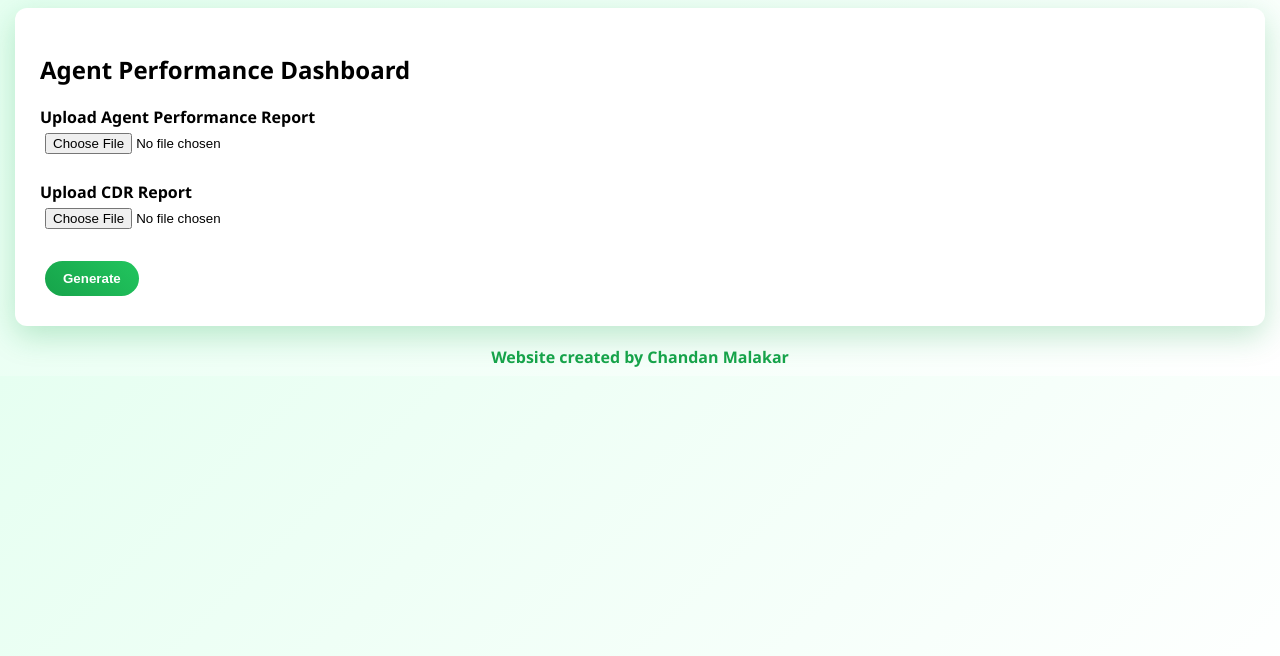
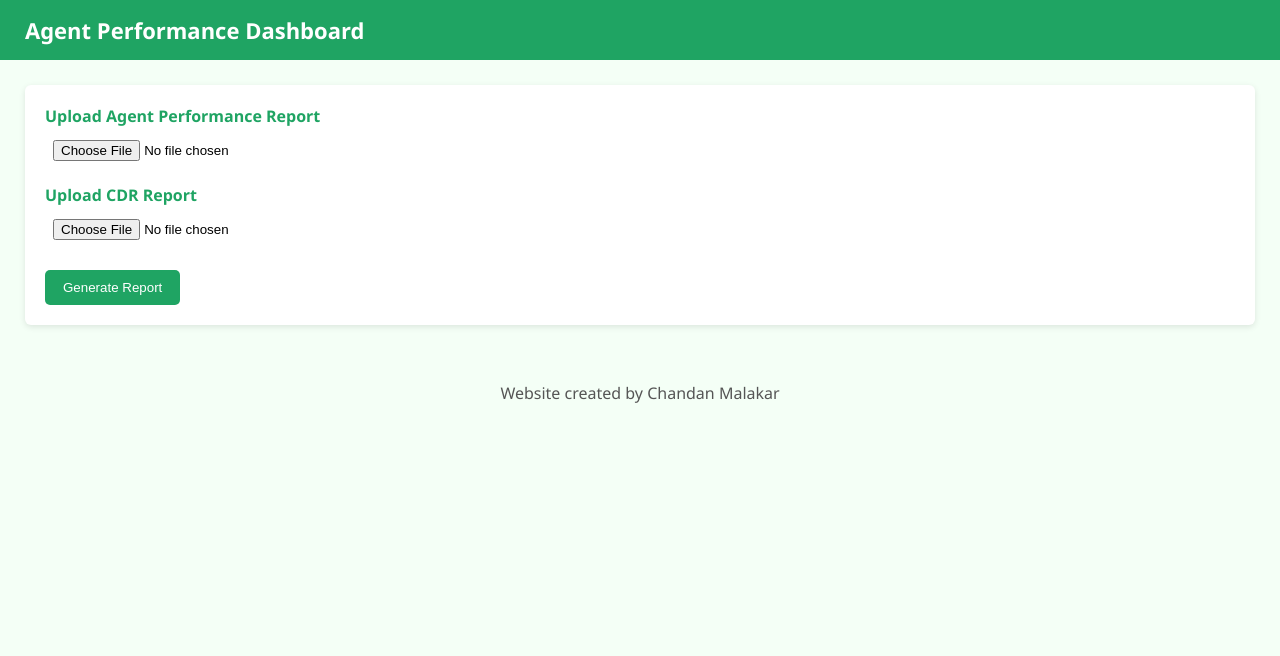
Before and after one commit to Viratmalakar/agent.performance.site, a Flask app: page / in a window 1280 px wide. Shown: the top 656 px of the page. Run offline with Flask 3, Linux system fonts and the light colour scheme.

Commit message:
Update index.html

```diff
--- a/templates/index.html
+++ b/templates/index.html
@@ -1,143 +1,244 @@
 <!DOCTYPE html>
-<html>
+<html lang="en">
 <head>
-<title>Agent Performance</title>
-
-<script src="https://cdn.jsdelivr.net/npm/html2canvas@1.4.1/dist/html2canvas.min.js"></script>
+<meta charset="UTF-8">
+<title>Agent Performance Dashboard</title>
+<script src="https://cdnjs.cloudflare.com/ajax/libs/html2canvas/1.4.1/html2canvas.min.js"></script>
 
 <style>
 body{
-background:linear-gradient(135deg,#e6fff1,#ffffff);
-font-family:Segoe UI;
+    font-family:Segoe UI,Arial;
+    background:#f4fff6;
+    margin:0;
+}
+header{
+    background:#1fa463;
+    color:white;
+    padding:15px 25px;
+    font-size:22px;
+    font-weight:bold;
+}
+.container{
+    padding:25px;
+}
+.card-box{
+    display:grid;
+    grid-template-columns:repeat(auto-fit,minmax(200px,1fr));
+    gap:15px;
+    margin-bottom:20px;
+}
+.card{
+    background:white;
+    border-left:6px solid #1fa463;
+    padding:15px;
+    box-shadow:0 2px 6px rgba(0,0,0,0.1);
+}
+.card h4{margin:0;color:#555;font-size:14px;}
+.card h2{margin:5px 0;color:#1fa463}
+
+.upload-box{
+    background:white;
+    padding:20px;
+    border-radius:6px;
+    box-shadow:0 2px 6px rgba(0,0,0,.1);
+    margin-bottom:20px;
+}
+.upload-box label{
+    font-weight:bold;
+    display:block;
+    margin-bottom:5px;
+    color:#1fa463;
+}
+input[type=file]{
+    width:100%;
+    padding:8px;
 }
 
-.box{
+button{
+    background:#1fa463;
+    color:white;
+    border:none;
+    padding:10px 18px;
+    border-radius:5px;
+    cursor:pointer;
+    margin-right:8px;
+}
+button:hover{background:#168a52}
+
+.table-box{
     background:white;
-padding:25px;
-border-radius:12px;
-max-width:1200px;
-margin:auto;
-box-shadow:0 10px 30px rgba(22,163,74,0.25);
-}
-
-input{margin:5px;}
-
-button{
-background:linear-gradient(45deg,#16a34a,#22c55e);
-color:white;border:none;
-padding:10px 18px;
-border-radius:20px;
-margin:5px;
-font-weight:bold;
-cursor:pointer;
+    padding:15px;
+    border-radius:6px;
+    box-shadow:0 2px 6px rgba(0,0,0,.1);
+    overflow:auto;
 }
 
 table{
     width:100%;
     border-collapse:collapse;
-margin-top:20px;
+}
+th,td{
+    border:1px solid #ddd;
+    padding:8px;
+    text-align:center;
+}
+th{
+    background:#1fa463;
+    color:white;
 }
 
-th{background:#16a34a;color:white;padding:10px;}
-td{padding:8px;border:1px solid #ddd;}
-tr:hover{background:#dcfce7;}
-
-#loading{
-position:fixed;top:0;left:0;width:100%;height:100%;
-background:white;display:none;
-align-items:center;justify-content:center;
-font-size:32px;color:#16a34a;font-weight:bold;
-z-index:9999;
+tfoot td{
+    font-weight:bold;
+    background:#eafff1;
 }
 
-footer{text-align:center;margin-top:20px;color:#16a34a;font-weight:bold;}
+footer{
+    text-align:center;
+    padding:12px;
+    color:#555;
+}
+
+#loader{
+    position:fixed;
+    inset:0;
+    background:rgba(255,255,255,.85);
+    display:none;
+    align-items:center;
+    justify-content:center;
+    font-size:26px;
+    color:#1fa463;
+    font-weight:bold;
+    z-index:999;
+}
 </style>
 </head>
+
 <body>
 
-<div id="loading">Generating Report...</div>
+<header>Agent Performance Dashboard</header>
 
-<div class="box">
-<h2>Agent Performance Dashboard</h2>
+<div id="loader">Generating Report...</div>
 
-<b>Upload Agent Performance Report</b><br>
-<input type="file" id="agent"><br><br>
+<div class="container">
 
-<b>Upload CDR Report</b><br>
-<input type="file" id="cdr"><br><br>
+<div class="upload-box">
+    <label>Upload Agent Performance Report</label>
+    <input type="file" id="agentFile">
 
-<button onclick="generate()">Generate</button>
-<button id="exportBtn" onclick="exportExcel()" style="display:none">Export</button>
-<button id="copyBtn" onclick="copyImage()" style="display:none">Copy Table Image</button>
-<button id="resetBtn" onclick="resetAll()" style="display:none">Reset</button>
+    <label style="margin-top:15px;">Upload CDR Report</label>
+    <input type="file" id="cdrFile">
 
-<div id="table"></div>
+    <br><br>
+    <button onclick="generate()">Generate Report</button>
+    <button onclick="exportExcel()" id="exportBtn" style="display:none;">Export Excel</button>
+    <button onclick="copyTableImage()" id="copyBtn" style="display:none;">Copy Table</button>
+    <button onclick="resetAll()" id="resetBtn" style="display:none;">Reset</button>
+</div>
+
+<div class="card-box" id="cards" style="display:none;">
+    <div class="card"><h4>Total Login</h4><h2 id="c_login">0</h2></div>
+    <div class="card"><h4>Total Talk Time</h4><h2 id="c_talk">0</h2></div>
+    <div class="card"><h4>Total Mature</h4><h2 id="c_mature">0</h2></div>
+    <div class="card"><h4>IB Mature</h4><h2 id="c_ib">0</h2></div>
+    <div class="card"><h4>OB Mature</h4><h2 id="c_ob">0</h2></div>
+    <div class="card"><h4>Total IVR Hit</h4><h2 id="c_ivr">0</h2></div>
+</div>
+
+<div class="table-box" id="tableBox" style="display:none;">
+    <table id="resultTable"></table>
+</div>
+
 </div>
 
 <footer>Website created by Chandan Malakar</footer>
 
 <script>
-let report=[];
+let lastData=[];
 
 function generate(){
-loading.style.display="flex";
-let f=new FormData();
-f.append("agent",agent.files[0]);
-f.append("cdr",cdr.files[0]);
+    let agent=document.getElementById("agentFile").files[0];
+    let cdr=document.getElementById("cdrFile").files[0];
 
-fetch("/process",{method:"POST",body:f})
-.then(r=>r.json())
-.then(d=>{
-report=d;
-draw(d);
-loading.style.display="none";
-exportBtn.style.display="inline";
-copyBtn.style.display="inline";
-resetBtn.style.display="inline";
-});
+    if(!agent||!cdr){
+        alert("Please upload both files");
+        return;
     }
 
-function draw(d){
-let h="<table id='rtable'><tr>";
-Object.keys(d[0]).forEach(k=>h+="<th>"+k+"</th>");
-h+="</tr>";
-d.forEach(r=>{
-h+="<tr>";
-Object.values(r).forEach(v=>h+="<td>"+v+"</td>");
-h+="</tr>";
+    let fd=new FormData();
+    fd.append("agent",agent);
+    fd.append("cdr",cdr);
+
+    document.getElementById("loader").style.display="flex";
+
+    fetch("/process",{method:"POST",body:fd})
+    .then(r=>r.json())
+    .then(data=>{
+        document.getElementById("loader").style.display="none";
+        lastData=data;
+        renderTable(data);
+    })
+}
+
+function renderTable(data){
+    let table=document.getElementById("resultTable");
+    table.innerHTML="";
+
+    if(data.length==0) return;
+
+    let head="<tr>";
+    Object.keys(data[0]).forEach(k=>{
+        head+="<th>"+k+"</th>";
     });
-h+="</table>";
-table.innerHTML=h;
+    head+="</tr>";
+    table.innerHTML=head;
+
+    data.forEach(r=>{
+        let row="<tr>";
+        Object.values(r).forEach(v=>{
+            row+="<td>"+v+"</td>";
+        });
+        row+="</tr>";
+        table.innerHTML+=row;
+    });
+
+    document.getElementById("tableBox").style.display="block";
+    document.getElementById("cards").style.display="grid";
+    document.getElementById("exportBtn").style.display="inline-block";
+    document.getElementById("copyBtn").style.display="inline-block";
+    document.getElementById("resetBtn").style.display="inline-block";
+
+    // Top cards from last row total
+    let t=data[data.length-1];
+    document.getElementById("c_login").innerText=t["Total Login"];
+    document.getElementById("c_talk").innerText=t["Total Talk Time"];
+    document.getElementById("c_mature").innerText=t["Total Mature"];
+    document.getElementById("c_ib").innerText=t["IB Mature"];
+    document.getElementById("c_ob").innerText=t["OB Mature"];
+    document.getElementById("c_ivr").innerText=t["Total IVR Hit"];
 }
 
 function exportExcel(){
-fetch("/export",{method:"POST",body:JSON.stringify(report)})
+    fetch("/export",{method:"POST",body:JSON.stringify(lastData)})
     .then(r=>r.blob())
     .then(b=>{
         let a=document.createElement("a");
         a.href=URL.createObjectURL(b);
-a.download="report.xlsx";
+        a.download="Agent_Performance_Report_"+new Date().toLocaleString().replace(/[:\/]/g,"-")+".xlsx";
         a.click();
-});
+    })
 }
 
-function copyImage(){
-html2canvas(document.getElementById("rtable")).then(canvas=>{
+function copyTableImage(){
+    html2canvas(document.getElementById("tableBox")).then(canvas=>{
         canvas.toBlob(b=>{
             navigator.clipboard.write([new ClipboardItem({"image/png":b})]);
-alert("Table image copied");
+            alert("Table image copied!");
         });
     });
 }
 
 function resetAll(){
-agent.value="";
-cdr.value="";
-table.innerHTML="";
-report=[];
-exportBtn.style.display="none";
-copyBtn.style.display="none";
-resetBtn.style.display="none";
+    location.reload();
 }
 </script>
 
```
Lines whose indentation alone changed are shown as unchanged.
